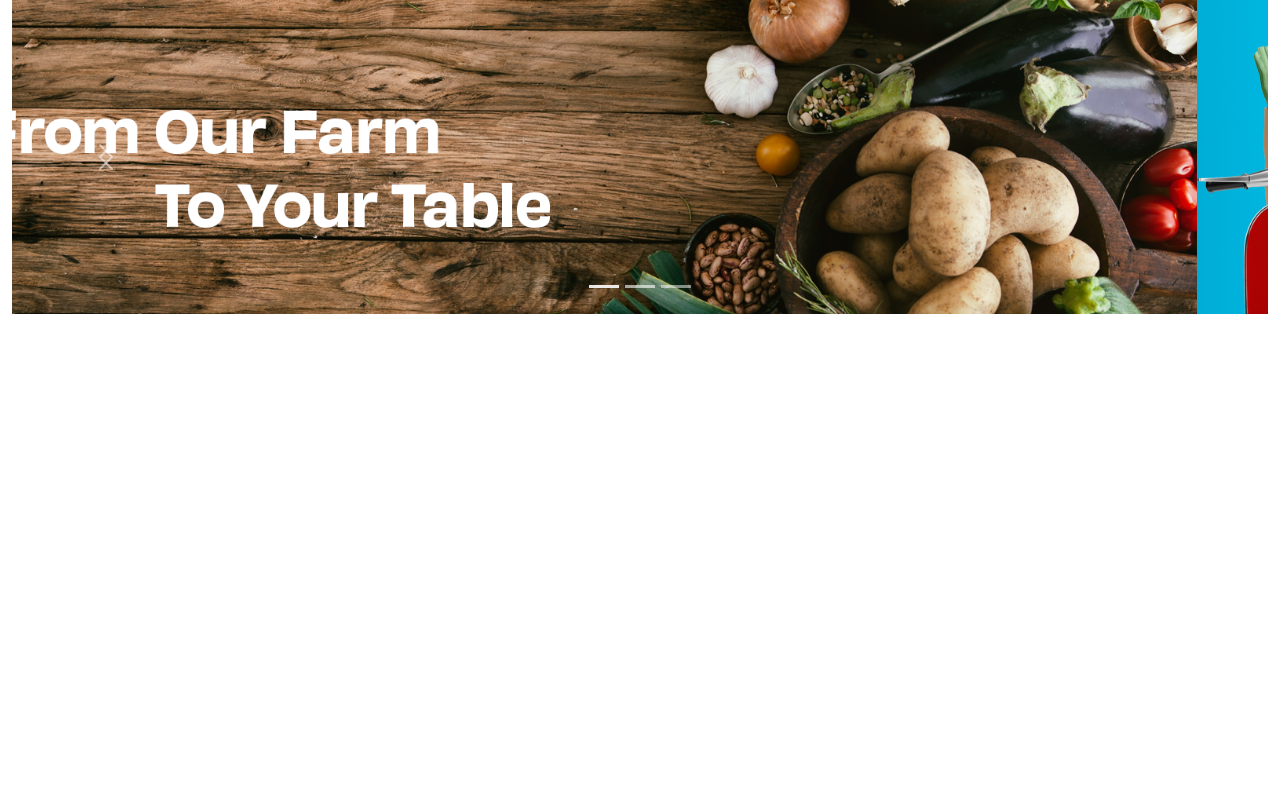
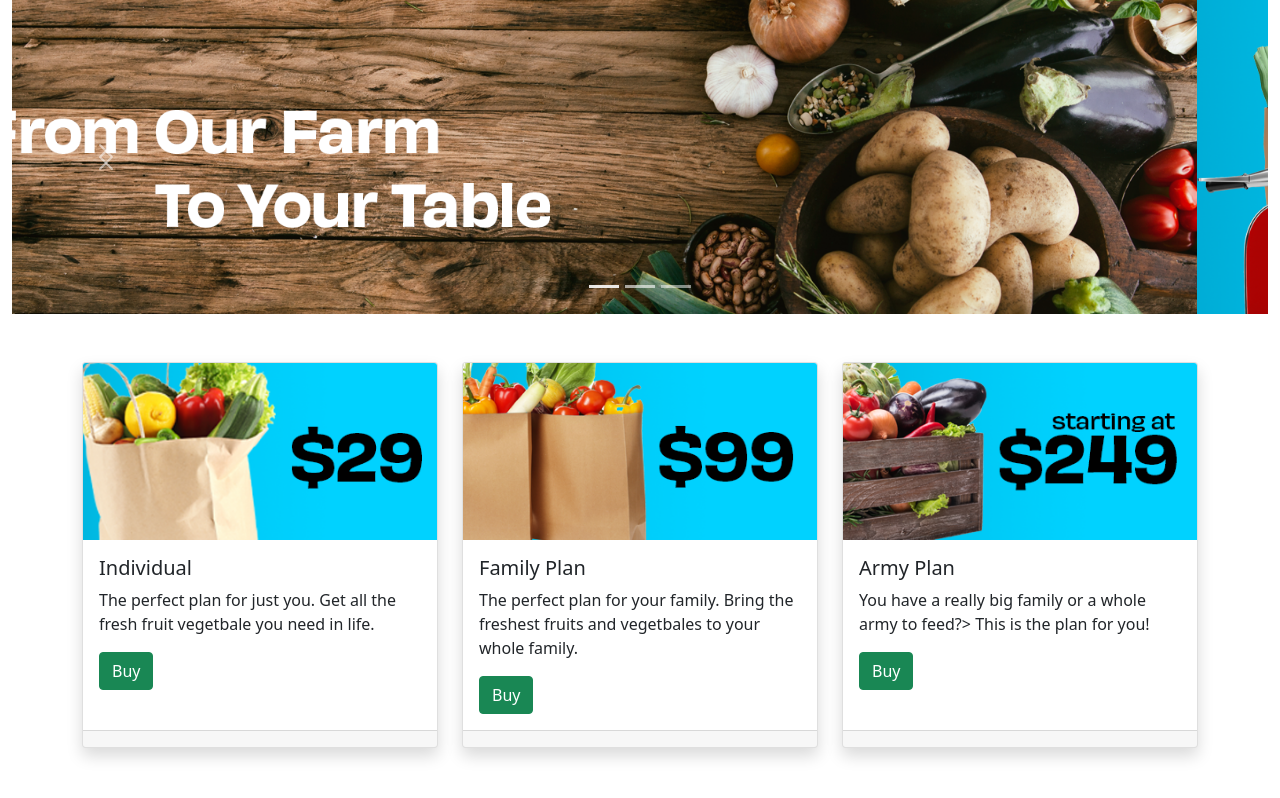
Before and after one commit to SLM-Dev/PricingPage, a plain HTML site: page index.html in a window 1280 px wide. Drawn offline with nearby package versions, Linux system fonts and the light colour scheme.

Commit message:
add cards finished Pricing Page

```diff
--- a/index.html
+++ b/index.html
@@ -40,6 +40,67 @@
     <span class="visually-hidden">Next</span>
 </button>
 </div>
+<div class="container pt-5">
+    <div class="row row-cols-1 row-cols-md-3 g-4">
+        <div class="col">
+            <div class="card h-100 shadow">
+                <img src="img/indplan.png" class="card-img-top" alt="Individual Plan">
+                <div class="card-body">
+                    <h5 class="card-title">
+                        Individual
+                    </h5>
+                    <p class="card-text">
+                        The perfect plan for just you. Get all the fresh fruit vegetbale you need in life.
+                    </p>
+                    <a href="#" class="btn btn-success">Buy</a>
+                </div>
+                <div class="card-footer">
+                    <small class="text-muted"></small>
+
+                </div>
+
+            </div>
+        </div>
+        <div class="col">
+            <div class="card h-100 shadow">
+                <img src="img/FamilyPlan.png" class="card-img-top" alt="Family Plan">
+                <div class="card-body">
+                    <h5 class="card-title">
+                        Family Plan
+                    </h5>
+                    <p class="card-text">
+                        The perfect plan for your family. Bring the freshest fruits and vegetbales to your whole family.
+                    </p>
+                    <a href="#" class="btn btn-success">Buy</a>
+                </div>
+                <div class="card-footer">
+                    <small class="text-muted"></small>
+
+                </div>
+
+            </div>
+        </div>
+        <div class="col">
+            <div class="card h-100 shadow">
+                <img src="img/armyplan.png" class="card-img-top" alt="Army Plan">
+                <div class="card-body">
+                    <h5 class="card-title">
+                        Army Plan
+                    </h5>
+                    <p class="card-text">
+                        You have a really big family or a whole army to feed?> This is the plan for you!
+                    </p>
+                    <a href="#" class="btn btn-success">Buy</a>
+                </div>
+                <div class="card-footer">
+                    <small class="text-muted"></small>
+
+                </div>
+
+            </div>
+        </div>
+    </div>
+</div>
 </div>
 
     <!-- Bootstrap JS -->
```
